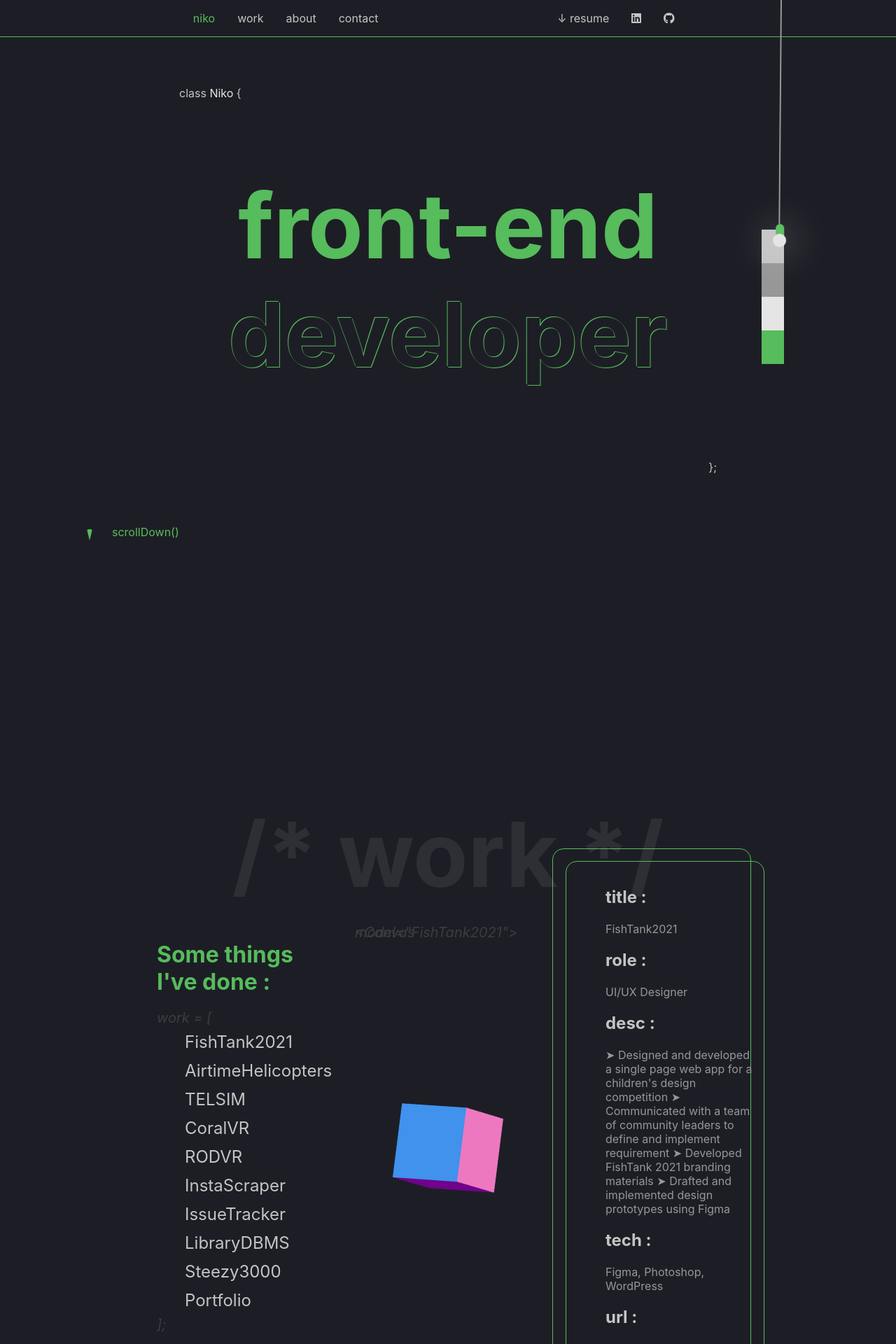
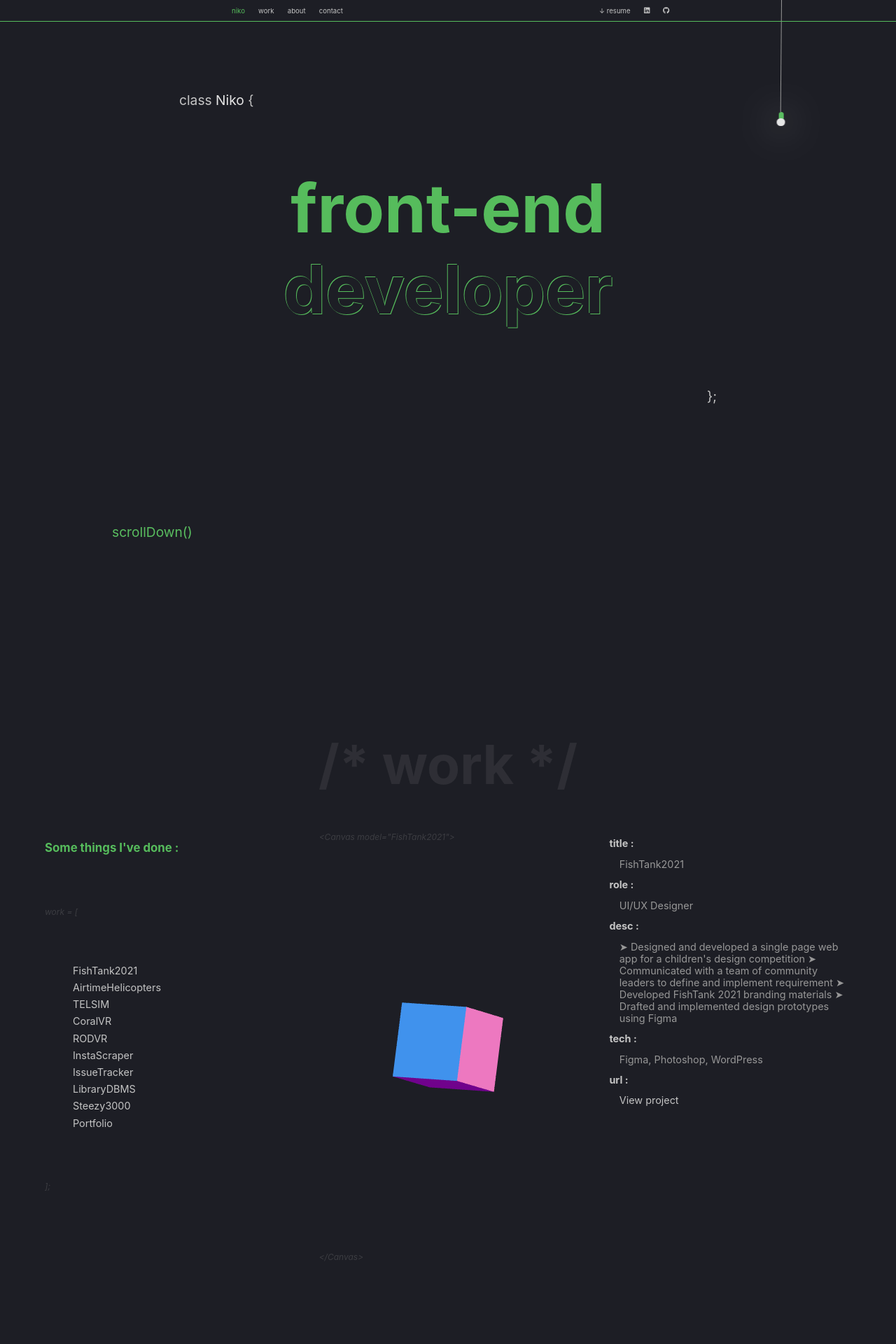
Before and after one commit to nikorosen/portfolio-site, a React (Create React App) app: page / in a window 1280 px wide. Shown: the top 1920 px of the page at 70% size. Built offline with nearby package versions, Linux system fonts and the light colour scheme.

Commit message:
build on responsiveness

```diff
--- a/src/App.css
+++ b/src/App.css
@@ -5,8 +5,7 @@
   --primary-text-color: #E5E5E5;
   --accent-color: #56BC5C;
   --skill-icon-brightness: 1;
-  --section-width: 65vw;
-  --home-width: 75vw;
+
 
   transition: color 5s ease-in-out;
 }
@@ -27,7 +26,8 @@ html {
 }
 
 .App{
-
+  --section-width: 65vw;
+  --home-width: 75vw;
 
   background-color: var(--primary-color);
   color: var(--secondary-text-color);
@@ -150,7 +150,7 @@ li:hover {
 }
 
 .sidebar {
-  display:flex;
+  display:none;
   flex-direction: column;
   background-color: var(--accent-color);
   height: 15em;
@@ -213,22 +213,6 @@ li:hover {
   border-radius: 0.2em;
 }
 
-.arrow-right {
-  transform: rotate(-90deg)
-}
-.arrow-left {
-  transform: rotate(90deg)
-}
-.arrow-left {
-  transform: rotate(-180deg)
-}
-
-/*
-@keyframes arrow-down {
-  from {height: 0%; }
-  to {height: 100%; }
-}*/
-
 #light-bulb {
   position: absolute;
   top:0;
@@ -243,7 +227,6 @@ li:hover {
   transform-origin: top;
   cursor: pointer;
 }
-
 
 
 @keyframes rotate {
@@ -321,21 +304,28 @@ li:hover {
   width: var(--section-width);
   height: 100vh;
 
+  /*border: 1px red solid;*/
+
   justify-items: center;
   align-items: center;
   text-align: start;
 }
 
 #work-wrapper h2 {
+  /*border: 1px red solid;*/
   grid-area: head;
   align-self: center;
   opacity: 0.1;
 }
 
 #work-selector {
+  display: flex;
   width: 100%;
   height: 80%;
-  grid-area: work
+  grid-area: work;
+  flex-wrap: wrap;
+  align-self: center;
+  /*border: 1px red solid;*/
 }
 
 #work-selector h3 {
@@ -404,7 +394,7 @@ li:hover {
   }
 }
 
-/*
+
 #work-selector li:hover::before {
   content: '';
   display: inline-block;
@@ -417,7 +407,7 @@ li:hover {
   border-top: 1em solid var(--accent-color);
   border-radius: 0.2em;
   transform: rotate(-90deg);
-}*/
+}
 
 #work-display {
   grid-area: display;
@@ -425,6 +415,7 @@ li:hover {
   align-self: center;
   width: 80%;
   height: 80%;
+  /*border: 1px red solid;*/
 }
 
 #work-display p {
@@ -439,26 +430,33 @@ li:hover {
   opacity: 0.25;
   font-size: 1.25em;
   line-height: 0;
-  width: 120%;
+  width: 100%;
   font-style: italic;
 }
 
-#work-display img {
-  height: 100%;
+#work-info-border {
+
 }
 
 #work-info {
-
-
   grid-area: info;
-
   align-self: center;
   text-align: start;
   width: 100%;
+  height: 80%;
 
-  border: 1px var(--accent-color) solid;
+  /*border: 1px red solid;*/
   border-radius: 1em;
-  padding: 1em;
+
+}
+
+#work-info ul {
+  padding-left: 0;
+}
+
+#work-info li p {
+  font-size: 1.5em;
+  padding-left: 1em;
 }
 
 #work-info p {
@@ -469,18 +467,7 @@ animation: fade-in 0.5s ease-in;
   animation: none;
 }
 
-#work-info-border {
-  position: relative;
-  top: 0%;
-  left: 0%;
-  margin: 0.1em;
-  padding: 1em;
-  width: 100%;
-  height: 100%;
-  border: 1px var(--accent-color) solid;
-  border-radius: 1em;
-  z-index: 100;
-}
+
 
 @keyframes fade-in {
   0% {
@@ -587,17 +574,16 @@ animation: fade-in 0.5s ease-in;
 }
 
 #bio-pic-container p {
+  /*border: 1px red solid;*/
   opacity: 0.25;
-  font-size: 1.25em;
   line-height: 0;
-  width: 120%;
   font-style: italic;
 }
 
 #bio-pic-container {
   display: flex;
  grid-area: pic;
- border: 1px red solid;
+ /*border: 1px red solid;*/
  justify-content: center;
  align-items: start;
 
@@ -605,8 +591,7 @@ animation: fade-in 0.5s ease-in;
 
 #bio-pic {
   align-self: center;
-
-  width:40%;
+  width: 50%;
   border: 1px var(--accent-color) solid;
   transform: rotate(45deg);
   border-radius: 1em;
@@ -618,7 +603,7 @@ animation: fade-in 0.5s ease-in;
   height: auto;
   object-fit: cover;
   border-radius: 1em;
-  margin: 0.5em;
+  margin: 0.5em 1em -1em 0.5em;
 }
 
 #pic-border {
@@ -712,8 +697,7 @@ animation: fade-in 0.5s ease-in;
 /* Extra small devices (phones, 600px and down) */
 @media only screen and (max-width: 600px) {
   :root {
-    --section-width: 100%;
-    --home-width: 90%;
+
   }
 
   html {
@@ -723,7 +707,6 @@ animation: fade-in 0.5s ease-in;
 
   p {
     font-size: 1.4em;
-
   }
 
   h1 {
@@ -731,12 +714,12 @@ animation: fade-in 0.5s ease-in;
   }
 
   h2 {
-    font-size: 5em;
-    border: 1px red solid;
+    font-size: 4.5em;
+    /*border: 1px red solid;*/
     margin: 0em;
   }
   h3 {
-    border: 1px red solid;
+    /*border: 1px red solid;*/
   }
 
   .App{
@@ -744,7 +727,9 @@ animation: fade-in 0.5s ease-in;
     flex-direction: row;
     flex-wrap: wrap;
     height: 100%;
-    border: 1px red solid;
+    /*border: 1px red solid;*/
+    --section-width: 100%;
+    --home-width: 90%;
   }
 
   #home {
@@ -753,20 +738,21 @@ animation: fade-in 0.5s ease-in;
     display: flex;
     flex-direction: row;
     flex-wrap: wrap;
-    border: 1px red solid;
+    /*border: 1px red solid;*/
     height: 90vh;
   }
 
   #scroll-down{
     align-self: end;
     justify-self: center;
-    border: 1px red solid;
+    /*border: 1px red solid;*/
     width:100%;
   }
 
   #title {
+    padding: 1em;
     display: flex;
-    border: 1px red solid;
+    /*border: 1px red solid;*/
     width: 100%;
   }
 
@@ -787,21 +773,21 @@ animation: fade-in 0.5s ease-in;
     display: flex;
     flex-wrap: wrap;
     align-content: center;
-    border: 1px red solid;
+    /*border: 1px red solid;*/
   }
 
   #nav ul {
     display:flex;
     padding: 0;
     font-size: 1.5em;
-    border: 1px red solid;
+    /*border: 1px red solid;*/
   }
 
   #work-wrapper {
     display: flex;
     flex-direction: row;
     flex-wrap: wrap;
-    border: 1px red solid;
+    /*border: 1px red solid;*/
     padding: 1em;
     height: 100%;
   }
@@ -812,7 +798,7 @@ animation: fade-in 0.5s ease-in;
     flex-direction: row;
     flex-wrap: wrap;
     justify-content: space-around;
-    border: 1px red solid;
+    /*border: 1px red solid;*/
   }
 
   #work-selector li {
@@ -824,17 +810,17 @@ animation: fade-in 0.5s ease-in;
   }
 
   #work-selector{
-    border: 1px red solid;
+    /*border: 1px red solid;*/
     height: 25%;
   }
 
   #work-selector p {
-    border: 1px red solid;
+    /*border: 1px red solid;*/
     width: 100%;
   }
 
   #work-info ul {
-    border: 1px red solid;
+    /*border: 1px red solid;*/
 
 
   }
@@ -845,10 +831,11 @@ animation: fade-in 0.5s ease-in;
 
   #work-display {
    width: 100%;
-   height: 50%;
+   height: 10%;
    display: flex;
+   flex-wrap: wrap;
    justify-self: center;
-   border: 1px red solid;
+   /*border: 1px red solid;*/
   }
 
   #work-info {
@@ -857,7 +844,7 @@ animation: fade-in 0.5s ease-in;
     justify-self: center;
     width: 100%;
     border: none;
-    border: 1px red solid;
+    /*border: 1px red solid;*/
   }
 
   #work-info ul{
@@ -868,38 +855,48 @@ animation: fade-in 0.5s ease-in;
   #work-info-border{
     border: none;
     height: 50%;
-    border: 1px red solid;
+    /*border: 1px red solid;*/
   }
 
   #about-wrapper {
     margin: 0em;
     padding: 1em;
-    width: 100%;
     display: flex;
     flex-wrap: wrap;
-    border: 1px red solid;
+    /*border: 1px red solid;*/
   }
 
   #bio {
     margin: 0em;
+    padding: 0em;
+    /*border: 1px red solid;*/
+  }
+
+  #bio-text {
+    margin: 0em;
   }
 
   #about-wrapper p {
-    border: 1px red solid;
+    /*border: 1px red solid;*/
   }
 
   #bio-pic-container {
     width: 100%;
-    border: 1px red solid;
     display: flex;
     flex-wrap: wrap;
+    align-self: center;
     justify-content: center;
-    align-content: start;
+    align-content: center;
+    padding: 5em 4em 5em 0em;
+    margin: 0em;
+  }
+
+  #bio-pic {
+    width: 30%;
   }
 
   #pic-border {
 
-    border: 1px red solid;
     justify-self: center;
   }
 
@@ -908,55 +905,160 @@ animation: fade-in 0.5s ease-in;
   }
 
   #skill-wrapper {
+    display: flex;
+    flex-direction: row;
+    flex-wrap: wrap;
     width: 100%;
     margin: 0em;
-    border: 1px red solid;
+    /*border: 1px red solid;*/
 
   }
 
   #skill-icons {
+
     justify-self: center;
     justify-content: center;
-    border: 1px red solid;
-    width: 90%;
+    /*border: 1px red solid;*/
+    width: 100%;
   }
 
   #skill-icons img {
     justify-content: center;
   }
 
-
   #contact-wrapper {
     padding: 1em;
-    overflow-x: hidden;
     display: flex;
     flex-wrap: wrap;
     justify-items: center;
-    width: 100%;
-    height: 50vh;
-    padding-top: 10vh;
-    border: 1px red solid;
+    /*border: 1px red solid;*/
+  }
+}
+
+/* Small devices (portrait tablets and large phones, 600px and up) */
+@media only screen and (min-width: 600px) {
+  html {
+    font-size: .5em;
   }
 
-  #cta {
-    padding: 0em;
-    height: 20vh;
-    border: 1px red solid;
-    margin-left: 10vw;
+  .App {
+  --section-width: 95vw;
+  --home-width: 75vw;
   }
 
-  .link-button {
-    justify-self: end;
-    margin-left: 30vw;
+  .arrow {
+    display: none;
+  }
 
+  h1 {
+    font-size: 8em;
+  }
+
+  #light-bulb{
+    height: 20%
+  }
+
+  #title {
+    height: 90%;
+  }
+
+  #bio-pic {
+    align-self: center;
+  }
+
+  #bio-pic-container {
+    height: 40vh;
+    padding-bottom: 1em;
+  }
+
+  #skill-wrapper{
+
+    width: 100%;
+    /*border: 1px red solid;*/
+  }
+}
+
+/* Small devices (portrait tablets and large phones, 600px and up) */
+@media only screen and (min-width: 768px) {
+  html {
+    font-size: .6em;
+    }
+
+  .App {
+    --section-width: 90vw;
+  }
+
+  h1 {
+    font-size: 10em;
+  }
+
+  h3 {
+    font-size: 1.75em;
+  }
+
+  p {
+    font-size: 2em;
+  }
+
+  #light-bulb{
+    height: 20%
+  }
+
+  #title {
+    height: 90%;
+
+  }
+
+  .arrow {
+    left: 3%;
+  }
+}
+
+
+@media only screen and (min-width: 1440px) {
+  html {
+    font-size: .6em;
+  }
+
+  h2{
+    font-size: 6em;
+  }
+
+  h3 {
+    font-size: 2em;
   }
 
 
 
+  .App{
+    --section-width: 80vw;
+  }
 
-
-
-
-
+  .arrow {
+    display: flex;
+  }
 
 }
+
+@media only screen and (min-width: 2000px) {
+  html {
+    font-size: .75em;
+  }
+
+  h2{
+    font-size: 6em;
+  }
+
+  h3 {
+    font-size: 2em;
+  }
+
+  .App{
+    --section-width: 80vw;
+  }
+
+  .arrow {
+    display: flex;
+  }
+
+}
```
